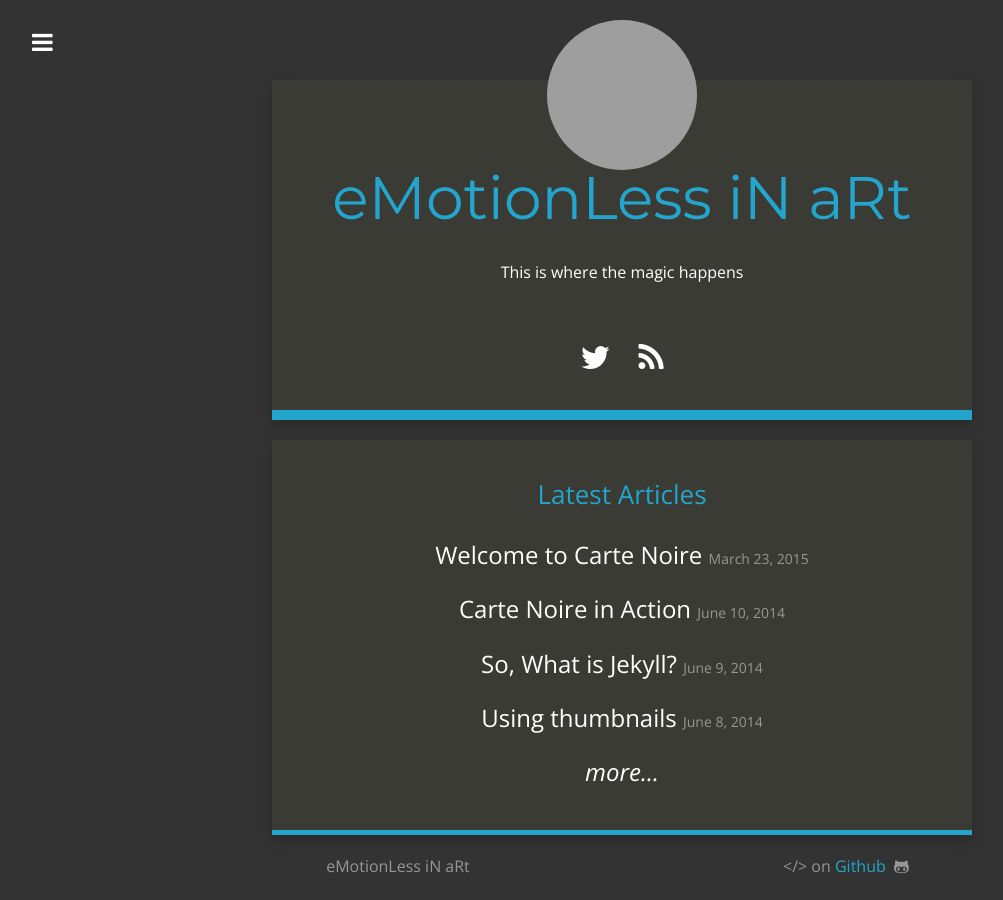
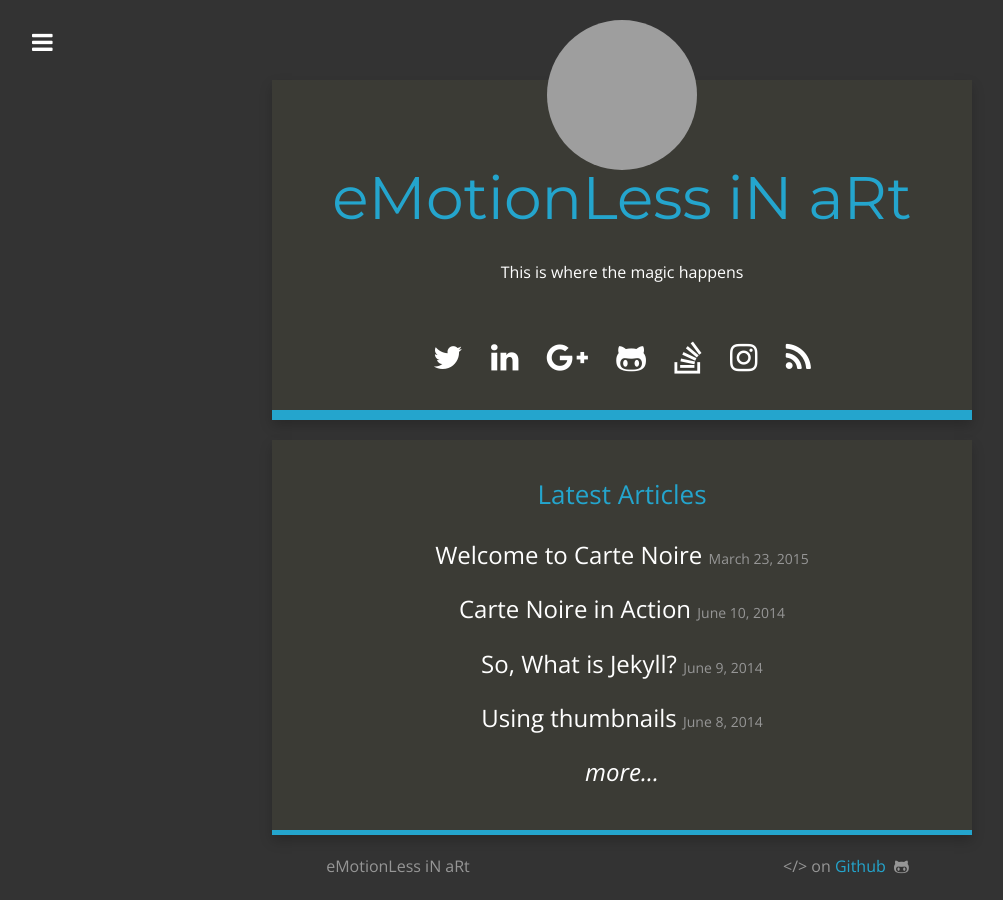
Before and after one commit to gskriptor/gskriptor.github.io, a Jekyll site: the page built from index.html, in a window 1280 px wide. Shown: the whole page, without its empty margins (18-1021 px from the left). Built offline with Jekyll 4.4.1, drawn with Linux system fonts in a browser that asks for light colours; nearby versions of some CDN libraries; grey boxes are pictures that could not be loaded.

Commit message:
Update social_links.html

```diff
--- a/_includes/social_links.html
+++ b/_includes/social_links.html
@@ -1,5 +1,12 @@
 <p class="links">
   {% if site.twitter_username %}<a href="https://www.twitter.com/{{ site.twitter_username }}" target="_new"><i class="fa fa-twitter"></i></a>{% endif %}
-
+  {% if site.linkedin_link %}<a href="{{ site.linkedin_link }}" target="_new"><i class="fa fa-linkedin"></i></a>{% endif %}
+  {% if site.xing_link %}<a href="{{ site.xing_link }}" target="_new"><i class="fa fa-xing"></i></a>{% endif %}
+  {% if site.google_plus_link %}<a href="{{ site.google_plus_link }}" target="_new"><i class="fa fa-google-plus"></i></a>{% endif %}
+  {% if site.facebook_link %}<a href="{{ site.facebook_link }}" target="_new"><i class="fa fa-facebook"></i></a>{% endif %}
+  {% if site.github_username %}<a href="https://github.com/{{ site.github_username }}" target="_new"><i class="fa fa-github-alt"></i></a>{% endif %}
+  {% if site.stackoverflow_link %}<a href="{{ site.stackoverflow_link }}" target="_new"><i class="fa fa-stack-overflow"></i></a>{% endif %}
+  {% if site.instagram_username %}<a href="https://www.instagram.com/{{ site.instagram_username }}" target="_new"><i class="fa fa-instagram"></i></a>{% endif %}
+  {% if site.reddit_username %}<a href="https://www.reddit.com/u/{{ site.reddit_username }}" target="_new"><i class="fa fa-reddit-alien"></i></a>{% endif %}
   <a href="{{ site.baseurl }}/feed.xml" target="_new"><i class="fa fa-rss"></i></a>
 </p>
```
